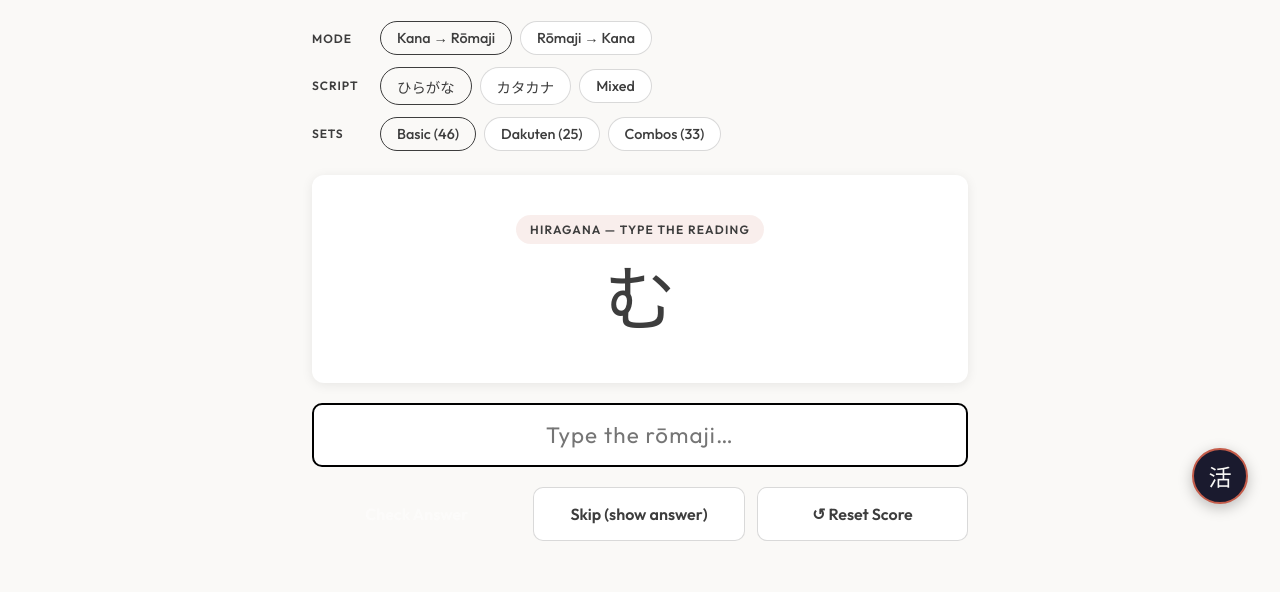
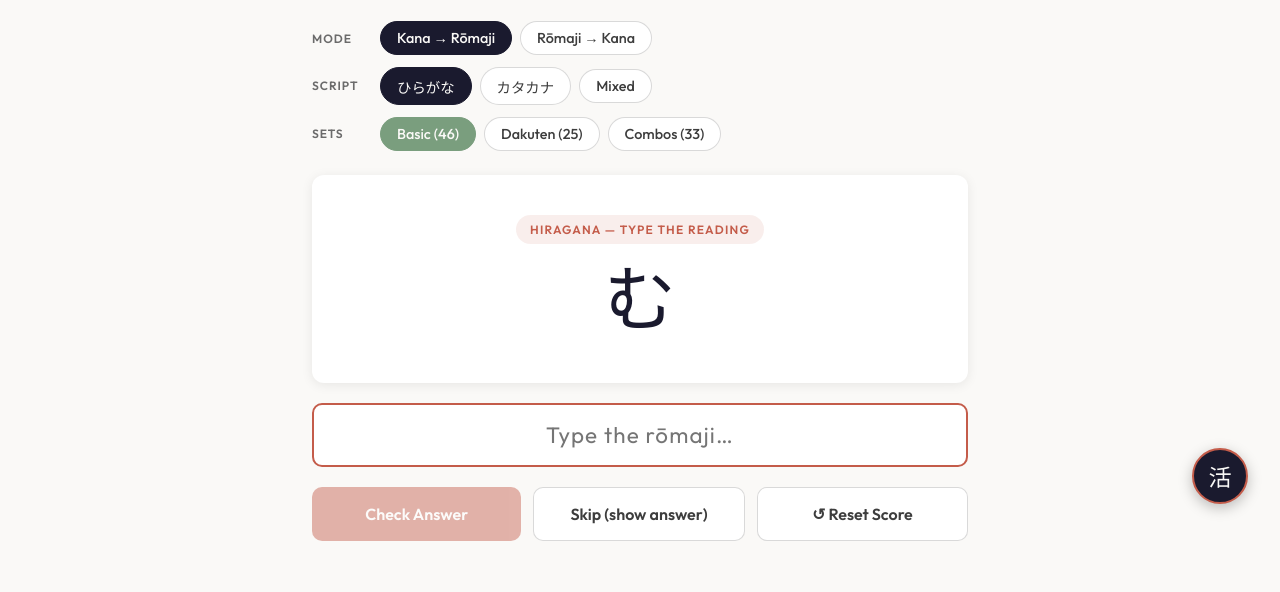
Before and after one commit to donniejb97-hue/katsuyou-academy, a plain HTML site: page kana-drill.html in a window 1280 px wide. Shown: the part 208-800 px from the top of the page. Drawn offline with Linux system fonts and the light colour scheme.

Commit message:
Add files via upload

```diff
--- a/kana-drill.html
+++ b/kana-drill.html
@@ -19,21 +19,6 @@
   <link href="https://fonts.googleapis.com/css2?family=Noto+Serif+JP:wght@400;600;700&family=Outfit:wght@300;400;500;600;700&display=swap" rel="stylesheet">
   <link rel="stylesheet" href="styles.css">
   <style>
-    /* --- Scoped fallbacks: guarantee the drill's right/wrong colors render
-       even if the global styles.css is missing these variables. A defined
-       --sage/--accent/--gold in styles.css will still win on :root; these
-       only fill gaps. --- */
-    .drill-page {
-      --sage: var(--sage, #7a9e7e);
-      --accent: var(--accent, #c45c4a);
-      --accent-soft: var(--accent-soft, #d4786a);
-      --gold: var(--gold, #c9a227);
-      --ink: var(--ink, #2b2b33);
-      --paper: var(--paper, #ffffff);
-      --paper-warm: var(--paper-warm, #f6f1ea);
-      --text: var(--text, #2b2b33);
-      --text-light: var(--text-light, #6b6b73);
-    }
     .drill-page { max-width: 720px; margin: 0 auto; padding: 2rem; }
     .drill-header { display: flex; align-items: flex-start; justify-content: space-between; gap: 1rem; margin-bottom: 1.5rem; flex-wrap: wrap; }
     .drill-scores { display: flex; gap: 0.75rem; align-items: stretch; }
@@ -130,7 +115,6 @@
         <span style="color: var(--accent); opacity: 0.8; user-select: none; font-weight: 400; padding: 0 0.4rem; font-size: 1.3rem; line-height: 1;">|</span>
         <a class="nav-link" data-page="conjugator" href="/conjugator">Conjugator</a>
         <a class="nav-link active" data-page="kana-drill" href="/kana-drill">Kana Drill</a>
-        <a class="nav-link" data-page="kanji-drill" href="/kanji-drill">Kanji Drill</a>
         <a class="nav-link" data-page="datedojo" href="/datedojo">Dates</a>
         <a class="nav-link" data-page="vocabulary" href="/vocabulary">Vocabulary</a>
         <a class="nav-link" data-page="kanji" href="/kanji">Kanji</a>
```
